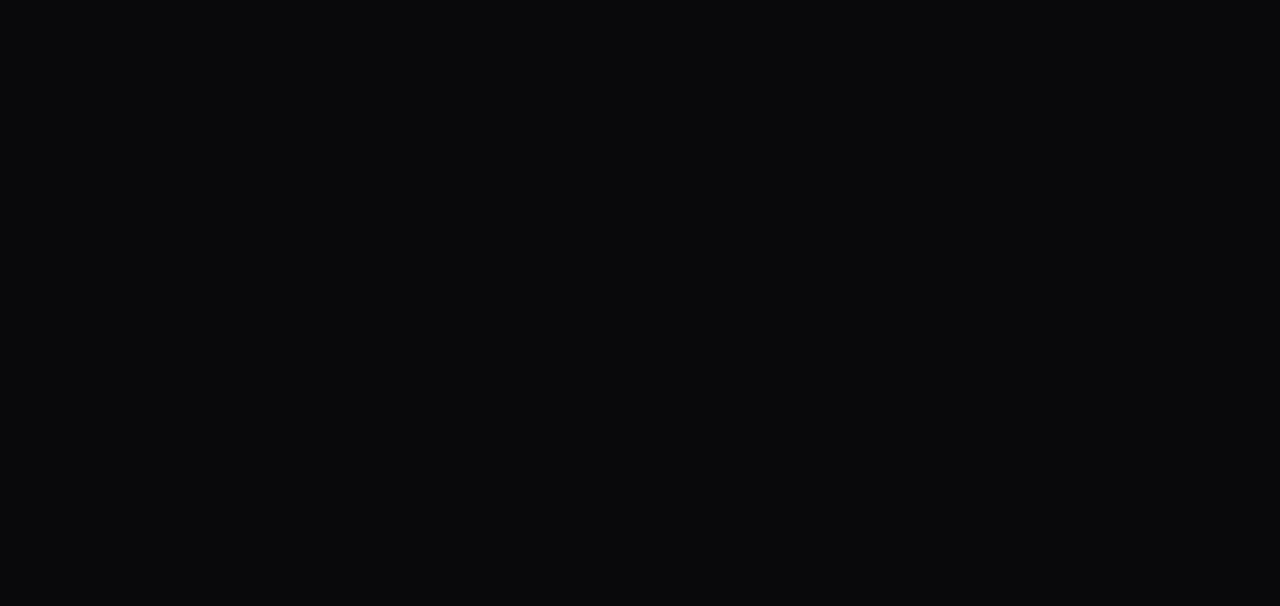
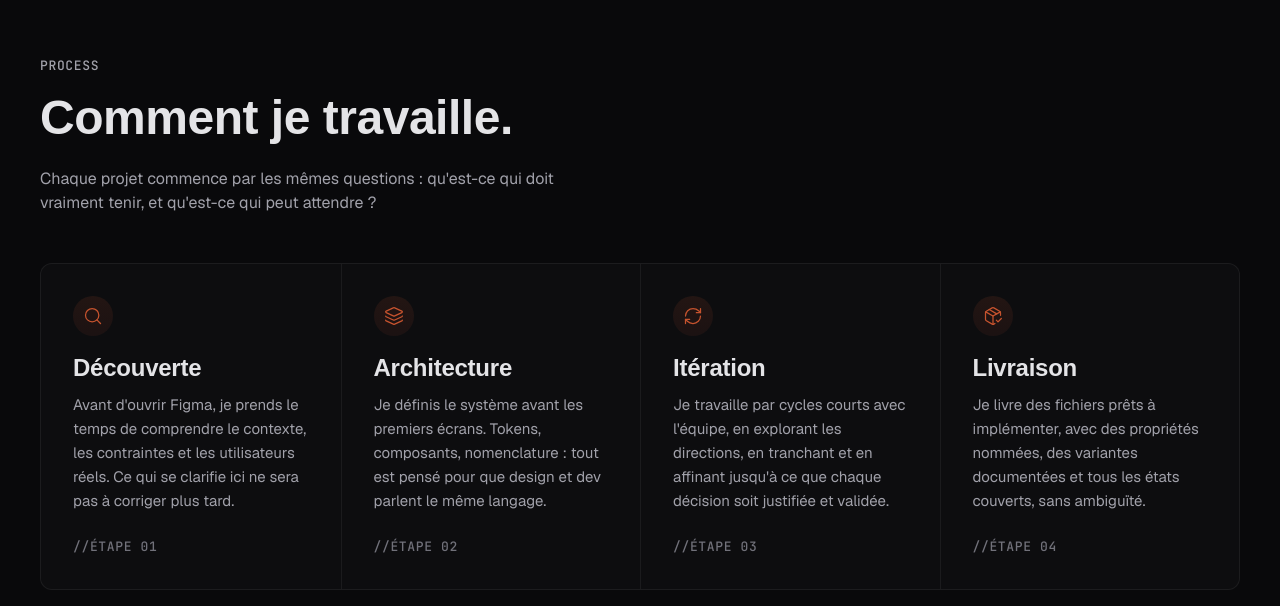
Before and after one commit to yohanguyot/portfolio, a Next.js app: page / in a window 1280 px wide. Shown: the part 2191-2797 px from the top of the page. Before the commit the page ends 2127 px from the top, so only its background shows below. Built offline with nearby package versions, Linux system fonts and the light colour scheme; a web font is replaced by a local one.

Commit message:
add process section

```diff
--- a/src/app/layout.tsx
+++ b/src/app/layout.tsx
@@ -27,7 +27,7 @@ export default function RootLayout({
   children: React.ReactNode;
 }>) {
   return (
-    <html lang="fr" className={`${geistSans.variable} ${jetbrainsMono.variable}`}>
+    <html lang="fr" className={`${geistSans.variable} ${jetbrainsMono.variable}`} suppressHydrationWarning>
       <head>
         <link rel="preconnect" href="https://api.fontshare.com" />
         <link
--- a/src/app/page.tsx
+++ b/src/app/page.tsx
@@ -1,6 +1,7 @@
 import Navigation from "@/components/Navigation/Navigation";
 import HeroSection from "@/components/HeroSection/HeroSection";
 import ProjectsSection from "@/components/ProjectsSection/ProjectsSection";
+import ProcessSection from "@/components/ProcessSection/ProcessSection";
 
 export default function Home() {
   return (
@@ -8,6 +9,7 @@ export default function Home() {
       <Navigation />
       <HeroSection />
       <ProjectsSection />
+      <ProcessSection />
     </>
   );
 }
--- /dev/null
+++ b/src/components/ProcessSection/ProcessSection.module.css
@@ -0,0 +1,153 @@
+.section {
+  width: 100%;
+  padding-block: var(--space-layout);
+  padding-inline: var(--space-xl);
+}
+
+.container {
+  display: flex;
+  flex-direction: column;
+  gap: var(--space-2xl);
+  max-width: 1200px;
+  margin-inline: auto;
+}
+
+/* ── Intro ── */
+.intro {
+  display: flex;
+  flex-direction: column;
+  gap: var(--space-lg);
+  max-width: 576px;
+}
+
+.titleBlock {
+  display: flex;
+  flex-direction: column;
+  gap: var(--space-md);
+}
+
+.sectionLabel {
+  composes: labelMd from '@/styles/typography.module.css';
+  color: var(--color-text-secondary);
+}
+
+.sectionHeading {
+  composes: headingLg from '@/styles/typography.module.css';
+  color: var(--color-text-primary);
+}
+
+.description {
+  composes: bodyMd from '@/styles/typography.module.css';
+  color: var(--color-text-secondary);
+}
+
+/* ── Steps grid ── */
+.stepsGrid {
+  display: grid;
+  grid-template-columns: repeat(4, 1fr);
+  background: var(--color-bg-surface);
+  border: 1px solid var(--color-border-strong);
+  border-radius: var(--radius-lg);
+  overflow: hidden;
+}
+
+.step {
+  display: flex;
+  flex-direction: column;
+  gap: var(--space-lg);
+  padding: var(--space-xl);
+  overflow: hidden;
+}
+
+.step + .step {
+  border-left: 1px solid var(--color-border-strong);
+}
+
+.stepContent {
+  display: flex;
+  flex-direction: column;
+  gap: var(--space-md);
+}
+
+/* ── Icon ── */
+.iconWrap {
+  width: 40px;
+  height: 40px;
+  border-radius: var(--radius-full);
+  background: linear-gradient(
+    180deg,
+    color-mix(in srgb, var(--color-brand-600) 12%, transparent) 0%,
+    color-mix(in srgb, var(--color-brand-800) 12%, transparent) 100%
+  );
+  display: flex;
+  align-items: center;
+  justify-content: center;
+  flex-shrink: 0;
+}
+
+.icon {
+  color: var(--color-brand-600);
+}
+
+/* ── Step text ── */
+.body {
+  display: flex;
+  flex-direction: column;
+  gap: var(--space-xs);
+}
+
+.stepTitle {
+  composes: headingSm from '@/styles/typography.module.css';
+  color: var(--color-text-primary);
+}
+
+.stepDesc {
+  composes: bodySm from '@/styles/typography.module.css';
+  color: var(--color-text-secondary);
+}
+
+.stepLabel {
+  composes: labelMd from '@/styles/typography.module.css';
+  color: var(--color-text-muted);
+}
+
+/* ── Responsive ── */
+@media (max-width: 1024px) {
+  .stepsGrid {
+    grid-template-columns: repeat(2, 1fr);
+  }
+
+  .step:nth-child(2) {
+    border-left: 1px solid var(--color-border-strong);
+  }
+
+  .step:nth-child(3) {
+    border-left: none;
+    border-top: 1px solid var(--color-border-strong);
+  }
+
+  .step:nth-child(4) {
+    border-left: 1px solid var(--color-border-strong);
+    border-top: 1px solid var(--color-border-strong);
+  }
+}
+
+@media (max-width: 640px) {
+  .section {
+    padding-inline: var(--space-md);
+  }
+
+  .stepsGrid {
+    grid-template-columns: 1fr;
+  }
+
+  .step + .step {
+    border-left: none;
+    border-top: 1px solid var(--color-border-strong);
+  }
+
+  .step:nth-child(3),
+  .step:nth-child(4) {
+    border-left: none;
+  }
+}
--- /dev/null
+++ b/src/components/ProcessSection/ProcessSection.tsx
@@ -0,0 +1,68 @@
+import { Search, Layers, RefreshCw, PackageCheck } from "lucide-react";
+import styles from "./ProcessSection.module.css";
+
+const STEPS = [
+  {
+    icon: Search,
+    title: "Découverte",
+    description:
+      "Avant d'ouvrir Figma, je prends le temps de comprendre le contexte, les contraintes et les utilisateurs réels. Ce qui se clarifie ici ne sera pas à corriger plus tard.",
+    label: "//Étape 01",
+  },
+  {
+    icon: Layers,
+    title: "Architecture",
+    description:
+      "Je définis le système avant les premiers écrans. Tokens, composants, nomenclature : tout est pensé pour que design et dev parlent le même langage.",
+    label: "//Étape 02",
+  },
+  {
+    icon: RefreshCw,
+    title: "Itération",
+    description:
+      "Je travaille par cycles courts avec l'équipe, en explorant les directions, en tranchant et en affinant jusqu'à ce que chaque décision soit justifiée et validée.",
+    label: "//Étape 03",
+  },
+  {
+    icon: PackageCheck,
+    title: "Livraison",
+    description:
+      "Je livre des fichiers prêts à implémenter, avec des propriétés nommées, des variantes documentées et tous les états couverts, sans ambiguïté.",
+    label: "//Étape 04",
+  },
+] as const;
+
+export default function ProcessSection() {
+  return (
+    <section className={styles.section} id="process">
+      <div className={styles.container}>
+        <div className={styles.intro}>
+          <div className={styles.titleBlock}>
+            <p className={styles.sectionLabel}>Process</p>
+            <h2 className={styles.sectionHeading}>Comment je travaille.</h2>
+          </div>
+          <p className={styles.description}>
+            Chaque projet commence par les mêmes questions : qu'est-ce qui doit vraiment tenir, et qu'est-ce qui peut attendre ?
+          </p>
+        </div>
+
+        <div className={styles.stepsGrid}>
+          {STEPS.map(({ icon: Icon, title, description, label }) => (
+            <div key={label} className={styles.step}>
+              <div className={styles.stepContent}>
+                <div className={styles.iconWrap}>
+                  <Icon size={20} strokeWidth={1.5} className={styles.icon} />
+                </div>
+                <div className={styles.body}>
+                  <h3 className={styles.stepTitle}>{title}</h3>
+                  <p className={styles.stepDesc}>{description}</p>
+                </div>
+              </div>
+              <p className={styles.stepLabel}>{label}</p>
+            </div>
+          ))}
+        </div>
+      </div>
+    </section>
+  );
+}
```
